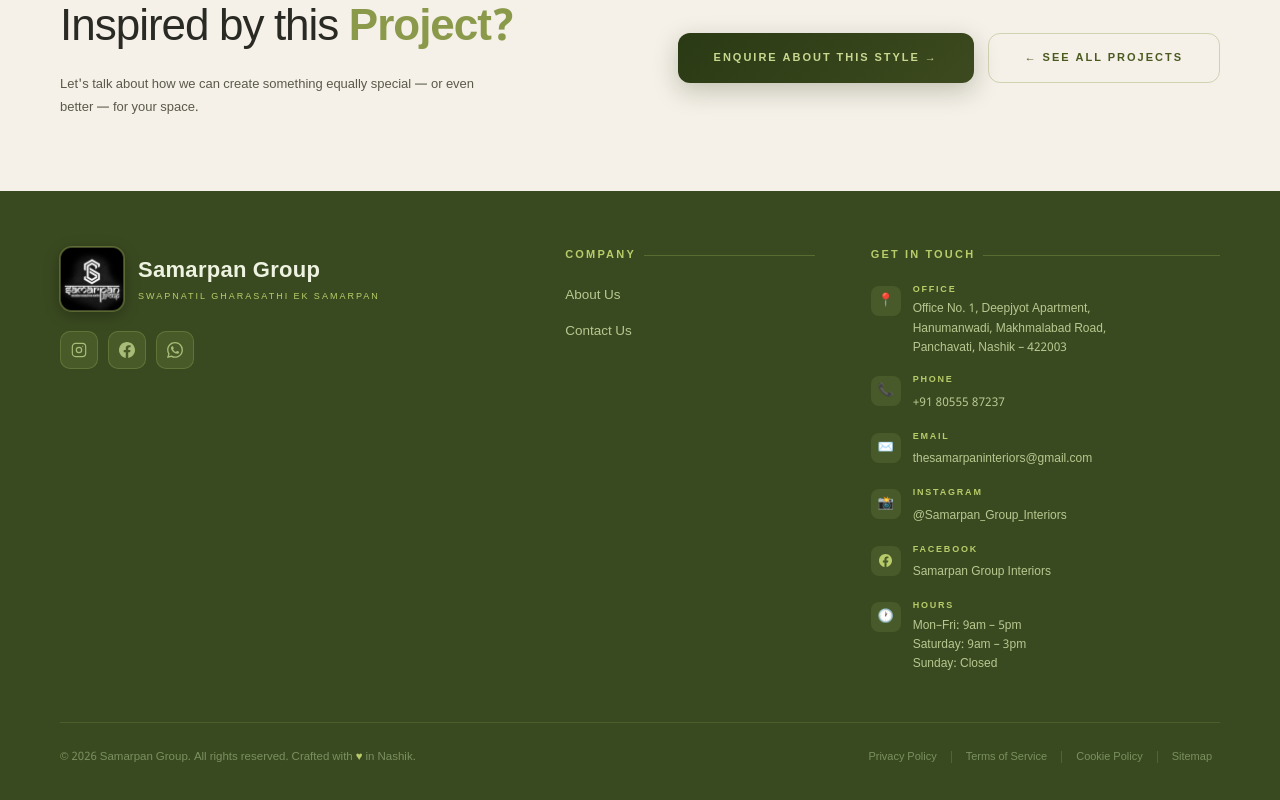
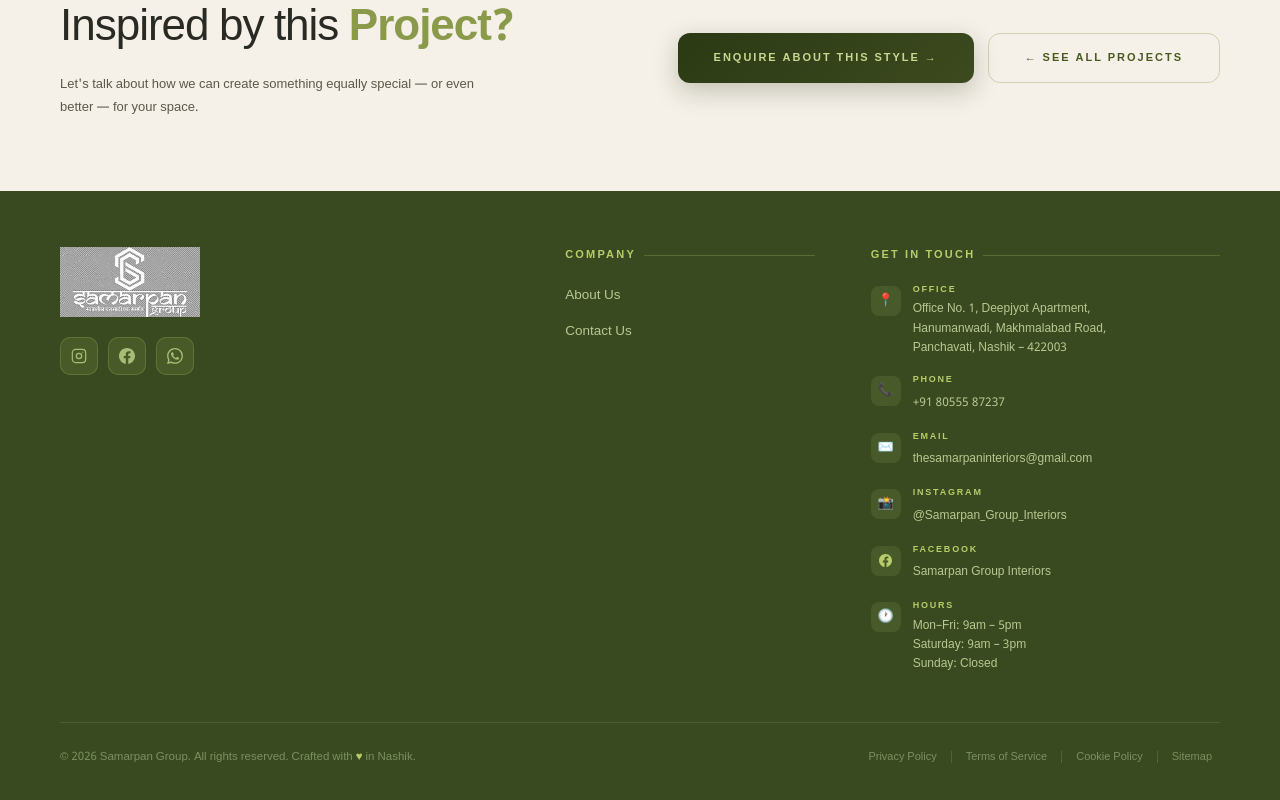
Before and after one commit to dhanshreekotkar09/samarpan_group_website-frontend, a React (Vite) app: page /projects/1 in a window 1280 px wide. Shown: the part 5141-5941 px from the top of the page. Built offline with nearby package versions, Linux system fonts and the light colour scheme; no server answers.

Commit message:
Use transparent logo in footer

```diff
--- a/src/components/Footer.jsx
+++ b/src/components/Footer.jsx
@@ -1,5 +1,5 @@
 import { useNavigate } from "react-router-dom";
-import footerLogo from "../assets/footer_logo.jpg";
+import footerLogo from "../assets/footer_logo.png";
 
 const CompanyLinks = [
   { label: "About Us", path: "/about" },
@@ -255,18 +255,12 @@ export default function SamarpanFooter() {
 
             {/* BRAND */}
             <div className="sg-brand">
-              <div className="sg-logo">
-                <div className="sg-logo-icon" style={{ width: "64px", height: "64px", background: "#0a0a08", borderRadius: "12px", border: "1px solid rgba(184,204,106,0.3)" }}>
-                  <img
-                    src={footerLogo}
-                    alt="Samarpan Group Logo"
-                    style={{ width: "100%", height: "100%", objectFit: "contain", borderRadius: "10px" }}
-                  />
-                </div>
-                <div>
-                  <span className="sg-logo-name">Samarpan Group</span>
-                  <span className="sg-logo-tagline">Swapnatil Gharasathi Ek Samarpan</span>
-                </div>
+              <div style={{ marginBottom: "16px" }}>
+                <img
+                  src={footerLogo}
+                  alt="Samarpan Group Logo"
+                  style={{ height: "70px", maxWidth: "230px", objectFit: "contain", display: "block" }}
+                />
               </div>
 
               <div className="sg-socials">
```
Also changed, not shown: src/assets/footer_logo.jpg (deleted), src/assets/footer_logo.png (added).
